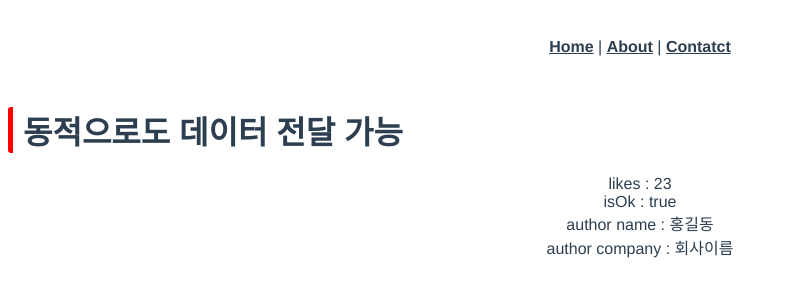
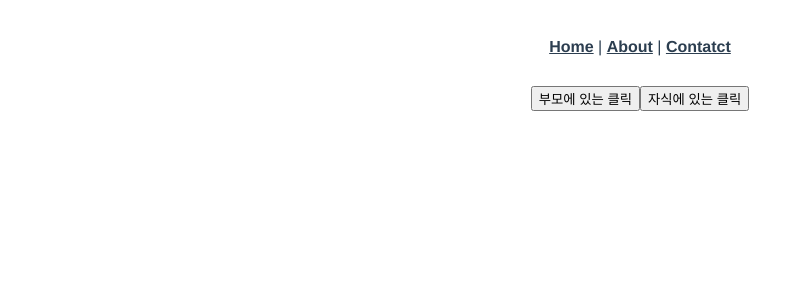
Before and after one commit to jihan-chillin/Vue.js, a Vue app: page /recycle in a window 1280 px wide. Shown: the top 300 px of the page, without its empty margins (0-804 px from the left). Built offline with nearby package versions, Linux system fonts and the light colour scheme; what vue-sweetalert2 would draw is missing.

Commit message:
부모컴포넌트에서 자식컴포넌트 이벤트 발생

```diff
--- a/src/views/ChildComponent.vue
+++ b/src/views/ChildComponent.vue
@@ -1,8 +1,10 @@
 <template>
-    <div>likes : {{likes}}</div>
+    <!-- <div>likes : {{likes}}</div>
     <div>isOk : {{isOk}}</div>
     <div>author name : {{author.name}}</div>
-    <div>author company : {{author.company}}</div>
+    <div>author company : {{author.company}}</div> -->
+
+    <button type="button" @click="childFunc" ref="child_btn">자식에 있는 클릭</button>
 </template>
 <script>
 export default {
@@ -36,7 +38,9 @@ export default {
     },
     unmounted(){},
     methods:{
-
+        childFunc(){
+            alert('부모컴퍼넌트에서 직접 발생시킴');
+        }
     }
 }
 </script>
--- a/src/views/RecycleComponent.vue
+++ b/src/views/RecycleComponent.vue
@@ -1,22 +1,25 @@
 <template>
 <div>
-    <page-title class="page-title" :title="title"/>
-    <ChildComponent :likes = "23" :isOk = "true" :comment-ids="commentIds" :author="author"/>
+    <!-- <page-title class="page-title" :title="title"/>
+    <ChildComponent :likes = "23" :isOk = "true" :comment-ids="commentIds" :author="author"/>  -->
+    <!-- ref : id값이랑 비슷한 개념(요소에 접근할 때) -->
+    <button type="button" @click="callChildFunc">부모에 있는 클릭</button>
+    <ChildComponent ref ="child_component"/>
 </div>
 </template>
 <script>
-import PageTitle from '../components/PageTitle';
+// import PageTitle from '../components/PageTitle';
 import ChildComponent from './ChildComponent';
 export default {
     name: '',
-    components : {'page-title' :PageTitle, ChildComponent},
+    components : {/*'page-title' :PageTitle,*/ ChildComponent},
     data(){
         return{
-          title : "동적으로도 데이터 전달 가능",
-          likes : 23,
-          isOk : true,
-          commentIds : [1,2,3,4,],
-          author : {name : "홍길동", company : "회사이름"}
+        //   title : "동적으로도 데이터 전달 가능",
+        //   likes : 23,
+        //   isOk : true,
+        //   commentIds : [1,2,3,4,],
+        //   author : {name : "홍길동", company : "회사이름"}
         };
     },
     setup(){},
@@ -24,15 +27,12 @@ export default {
     mounted() {},
     unmounted(){},
     methods:{
-
+        callChildFunc(){
+            this.$refs.child_component.$refs.child_btn.click();
+        }
     }
 }
 </script>
 <style scoped>
-    .page-title{
-        padding-left: 10px;
-        border-left: 5px solid red;
-        text-align: left;
-        border-radius: 3px;
-    }
+
 </style>
```
